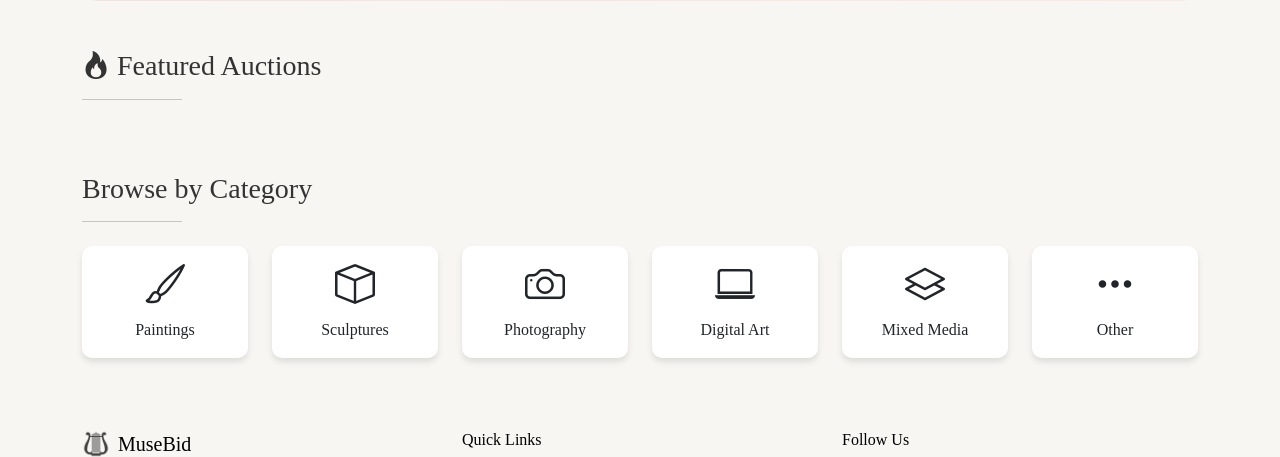
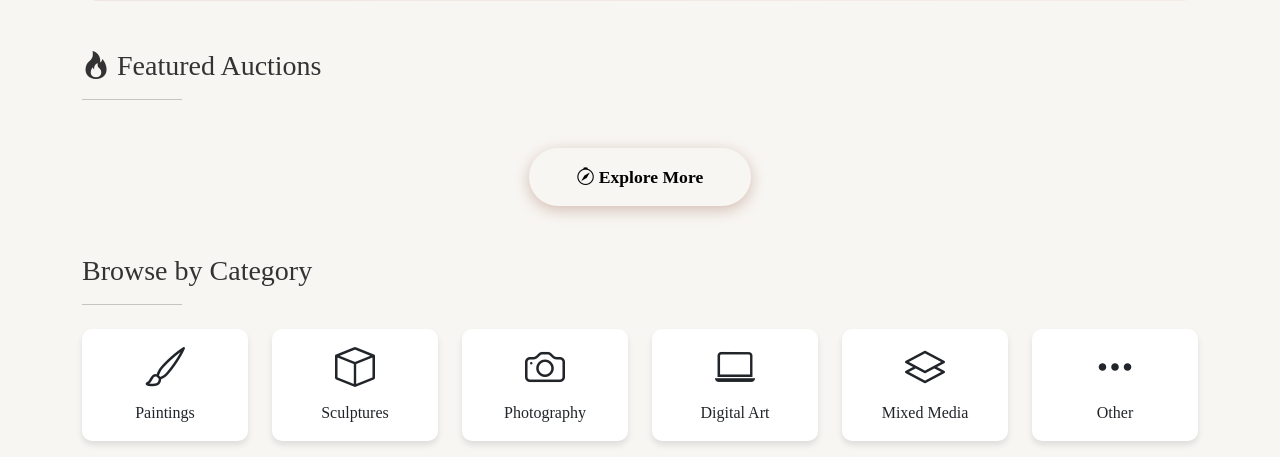
Before and after one commit to pz4180/art-auction-website, a Flask app: page / in a window 1280 px wide. Shown: the part 378-835 px from the top of the page. Run offline with Flask 3, Linux system fonts and the light colour scheme; data comes from the database, SQL or seed files in the repository; data that the repository does not hold is empty; some libraries are stand-ins or nearby versions.

Commit message:
Randomize Featured Auctions and add Explore More button
Featured Auctions Changes:
- Display random auctions on each page load
- Shows 6 random active auctions instead of the same ones
- Provides fresh content variety for returning visitors

Explore More Button:
- Added centered "Explore More" button below Featured Auctions
- Replaced conditional "View All Auctions" button with always-visible Explore More
- Links to browse auctions page
- Styled with:
  - Rounded pill shape (border-radius: 50px)
  - Larger padding and font size
  - Smooth hover animation (lift effect)
  - Shadow effects for depth
  - Compass icon for visual appeal

Backend:
- Updated index route to fetch random auctions for featured section
- Uses random_order=True parameter in get_active_auctions()

```diff
--- a/app.py
+++ b/app.py
@@ -91,7 +91,8 @@ def contact():
 @app.route('/')
 def index():
     """Home page showing featured auctions"""
-    auctions = db_manager.get_active_auctions(limit=6)
+    # Get random auctions for featured section
+    auctions = db_manager.get_active_auctions(limit=6, random_order=True)
     # Get random auctions for hero slider (5 slides)
     slider_auctions = db_manager.get_active_auctions(limit=5, random_order=True)
     if current_user.is_authenticated:
--- a/templates/index.html
+++ b/templates/index.html
@@ -144,13 +144,12 @@
     {% endfor %}
 </div>
 
-{% if auctions|length > 6 %}
-<div class="text-center mt-4">
-    <a href="{{ url_for('browse_auctions') }}" class="btn btn-primary btn-lg">
-        View All Auctions <i class="bi bi-arrow-right"></i>
+<!-- Explore More Button -->
+<div class="text-center mt-4 mb-5">
+    <a href="{{ url_for('browse_auctions') }}" class="btn btn-primary btn-lg explore-more-btn">
+        <i class="bi bi-compass"></i> Explore More
     </a>
 </div>
-{% endif %}
 
 <!-- Categories Section -->
 <div class="section-header mb-4 mt-5">
@@ -222,6 +221,21 @@
     transform: translateY(-5px);
     box-shadow: 0 5px 15px rgba(0,0,0,0.2);
     background: var(--accent-color);
+}
+
+/* Explore More Button */
+.explore-more-btn {
+    padding: 1rem 3rem;
+    font-size: 1.1rem;
+    font-weight: bold;
+    border-radius: 50px;
+    transition: all 0.3s ease;
+    box-shadow: 0 4px 15px rgba(126,59,33,0.3);
+}
+
+.explore-more-btn:hover {
+    transform: translateY(-3px);
+    box-shadow: 0 8px 25px rgba(126,59,33,0.4);
 }
 
 /* Hero Slider Styles */
```
